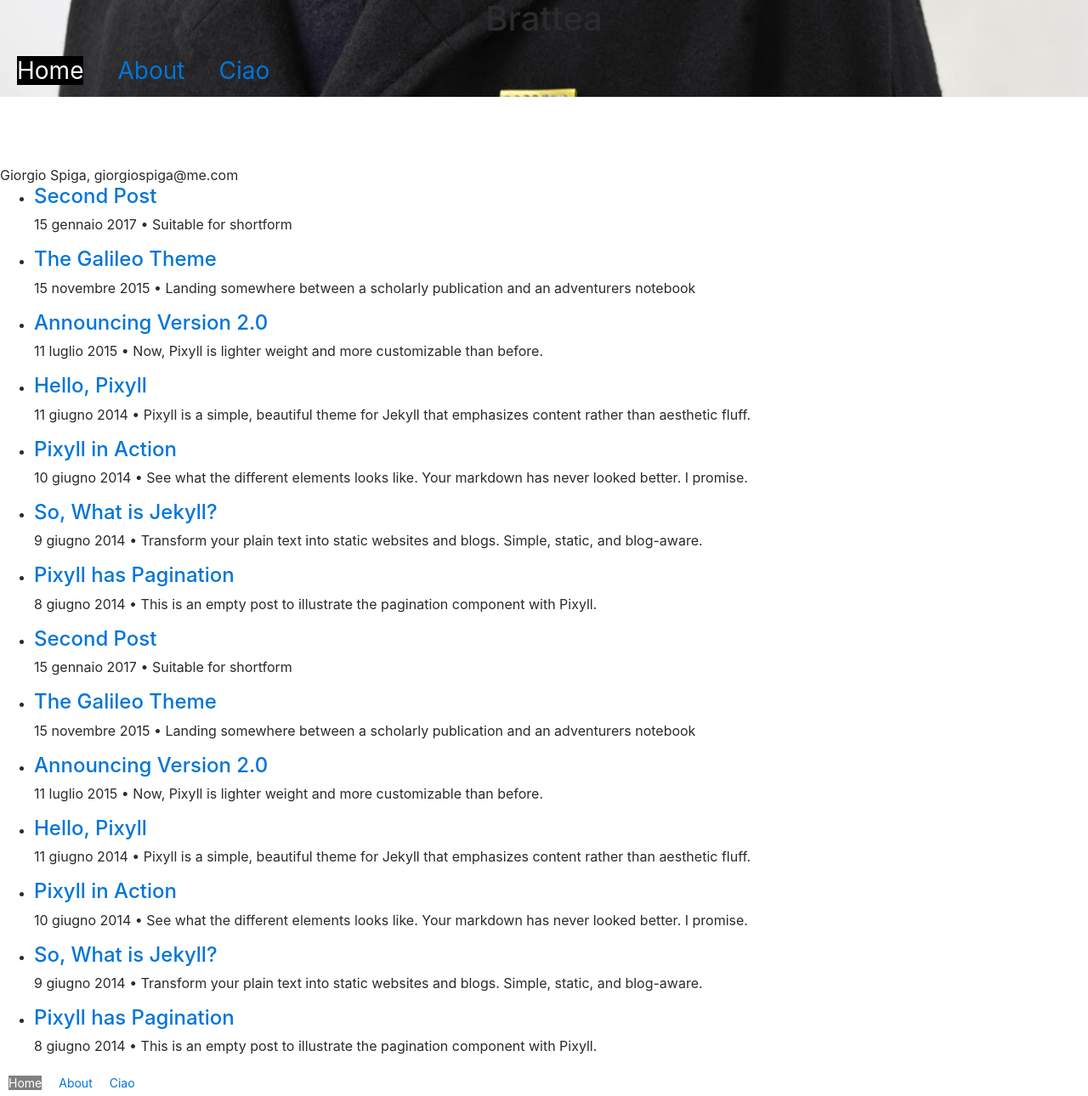
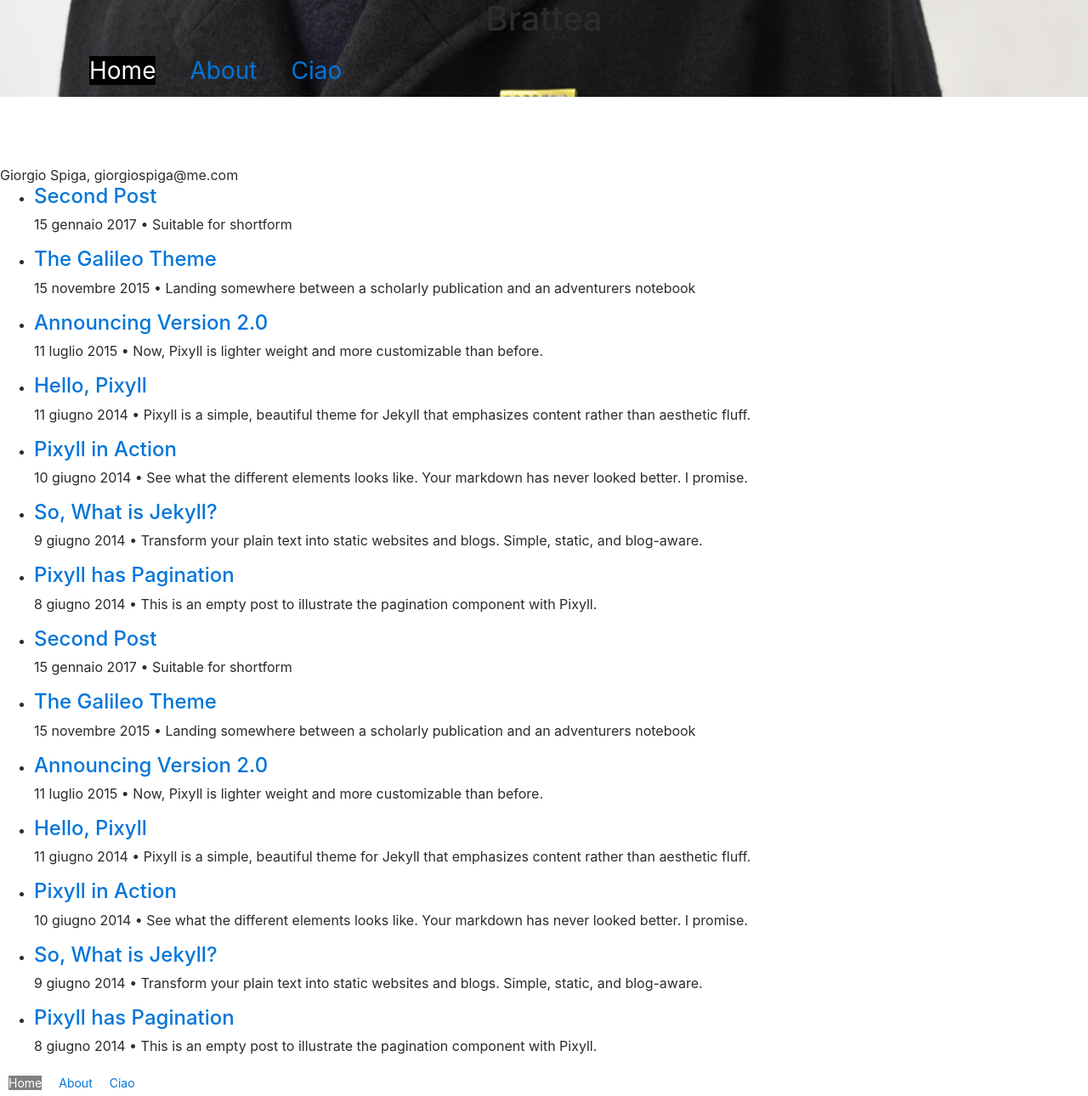
Before and after one commit to giorgiospiga/blogbrt, a Jekyll site: the page built from index.html, in a window 1280 px wide. Shown: the whole page at 85% size. Built offline with Jekyll 4.4.1, drawn with Linux system fonts in a browser that asks for light colours; some web fonts are replaced; the list of posts is cut into pages by our own code.

Commit message:
main header fixes

```diff
--- a/_includes/header.html
+++ b/_includes/header.html
@@ -1,26 +1,21 @@
-<header class="{% if page.cover %}" style="background-image: url({{ page.cover }}) {%else%}no-cover{% endif %}"">
+<header class="main-header {% if page.cover %}" style="background-image: url({{ page.cover }}) {%else%}no-cover{% endif %}"">
 <div class="container">
   <div class="row">
-    <div class="col-2">
+    <div class="col-0">
 
     </div>
-    <div class="col-8 text-center">
+    <div class="col-12 text-center">
       <hgroup>
         {% if page.type == "home" %}
         <h1>{{ site.title }}</h1>
-        {% elsif page.layout == "page" %}
-        <h2><mark>{{ page.title }}</mark> | <abbr title="Bratteina" >{{ site.title }}</abbr></h2>
         {% else %}
-        <h2>{{ layout.title }} | {{ site.title }}</h2>
+        <h1>{{ page.title }}</h1>
         {% endif %}
       </hgroup>
+      {% include nav.html navclass='nav-top' %}
     </div>
-    <div class="col-2">
-
+    <div class="col-0">
     </div>
   </div>
 </div>
-
-{% include nav.html navclass='nav-top' %}
-
 </header>
--- a/_includes/nav.html
+++ b/_includes/nav.html
@@ -1,7 +1,7 @@
 <nav class="{% if page.cover %}overlay{% endif %}">
   <ul class="nav {{include.navclass}}">
-    <li><a href="{{site.baseurl}}/index.html" class="{% if page.url == '/' %}current{% endif %}">Home</a></li>
-    <li><a href="{{site.baseurl}}/chisono.html" class="{% if page.url == '/chisono.html' %}current{% endif %}">About</a></li>
-    <li><a href="{{site.baseurl}}/ciao.html" class="{% if page.url == '/ciao.html' %}current{% endif %}">Ciao</a></li>
+    <li><a href="{{site.baseurl}}/index" class="{% if page.url == '/' %}current{% endif %}">Home</a></li>
+    <li><a href="{{site.baseurl}}/chisono" class="{% if page.url == '/chisono.html' %}current{% endif %}">About</a></li>
+    <li><a href="{{site.baseurl}}/ciao" class="{% if page.url == '/ciao.html' %}current{% endif %}">Ciao</a></li>
   </ul>
 </nav>
--- a/main.css
+++ b/main.css
@@ -4,7 +4,7 @@
 
 }
 
-header {
+.main-header {
   position: relative;
     display: table;
     width: 100%;
```
